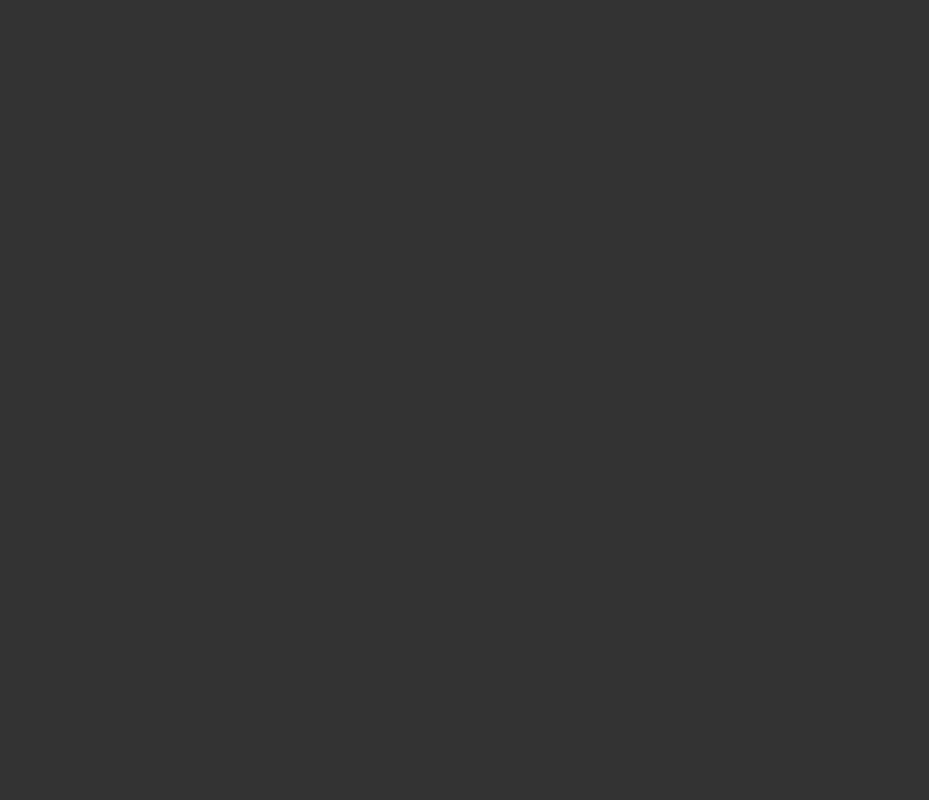
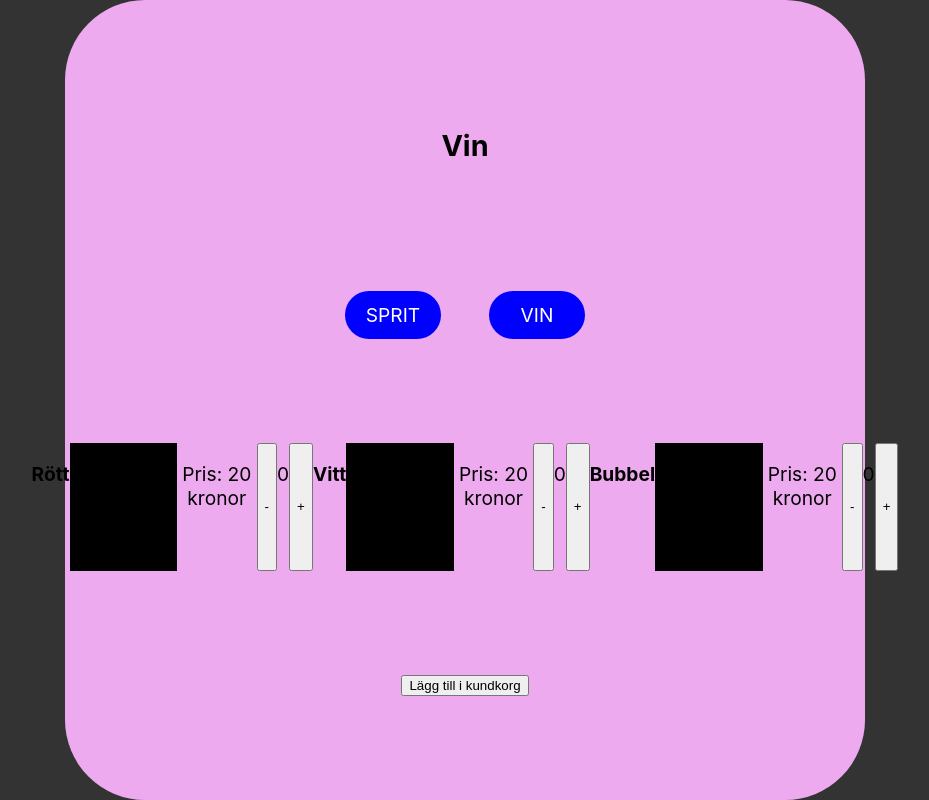
Before and after one commit to AdaHep/Krok-och-stok, a React (Create React App) app: page /productPageWine in a window 1280 px wide. Before the commit this address had no page. Shown: the whole page, without its empty margins (175-1104 px from the left). Built offline with nearby package versions, Linux system fonts and the light colour scheme.

Commit message:
Skapa beerpage Fixes #12
Co-authored-by: Emil <empafrontend@users.noreply.github.com>
Co-authored-by: Max Andersson <frontMAX@users.noreply.github.com>

```diff
--- a/public/index.html
+++ b/public/index.html
@@ -14,7 +14,7 @@
 
     <link rel="manifest" href="%PUBLIC_URL%/manifest.json" />
 
-    <title>Fyllekollen</title>
+    <title>Krök och Stök</title>
   </head>
 
   <body>
--- a/src/components/App.tsx
+++ b/src/components/App.tsx
@@ -1,6 +1,8 @@
 import { BrowserRouter, Routes, Route } from "react-router-dom";
 import AgeCheck from "./ageCheck";
 import ProductPageBeer from "./productPageBeer";
+import ProductPageSprit from "./productPageSprit";
+import ProductPageWine from "./productPageWine";
 import Under18 from "./under18";
 
 function App() {
@@ -9,6 +11,8 @@ function App() {
       <Routes>
         <Route path="/" element={<AgeCheck />}></Route>
         <Route path="productPageBeer" element={<ProductPageBeer />}></Route>
+        <Route path="productPageSprit" element={<ProductPageSprit />}></Route>
+        <Route path="productPageWine" element={<ProductPageWine />}></Route>
         <Route path="under18" element={<Under18 />}></Route>
       </Routes>
     </BrowserRouter>
--- a/src/components/productPageBeer.tsx
+++ b/src/components/productPageBeer.tsx
@@ -1,4 +1,6 @@
+import { setUncaughtExceptionCaptureCallback } from "process";
 import { CSSProperties, useState } from "react";
+import { Link } from "react-router-dom";
 
 function ProductPageBeer() {
   const [beer1Count, setBeer1Count] = useState(0);
@@ -7,15 +9,24 @@ function ProductPageBeer() {
   const [beer4Count, setBeer4Count] = useState(0);
   const [beer5Count, setBeer5Count] = useState(0);
   const [beer6Count, setBeer6Count] = useState(0);
+  const [shoppingCart, setTotalBeerCount] = useState(0);
 
   return (
     <div style={productContainer}>
-      <h2>Välj berusninsgmedel</h2>
+      <h2>ÖL</h2>
+      <div style={menuButtons}>
+        <Link style={LinkStyle} to="/productPageSprit">
+          SPRIT
+        </Link>
+        <Link style={LinkStyle} to="/productPageWine">
+          VIN
+        </Link>
+      </div>
       <div style={productCardContainer}>
         <div style={productCard}>
           <p style={productHeadline}>Arboga 10.2%</p>
           <div style={picturePlaceholder}>Picture Placeholder</div>
-          <p>Pris: 20 kronor</p>
+          <p>Pris: 15 kronor</p>
           <div style={productButtons}>
             <button onClick={() => setBeer1Count(beer1Count - 1)}>-</button>
             <p>{beer1Count}</p>
@@ -25,7 +36,7 @@ function ProductPageBeer() {
         <div style={productCard}>
           <p style={productHeadline}>Ey Bro 7.5%</p>
           <div style={picturePlaceholder}>Picture Placeholder</div>
-          <p>Pris: 20 kronor</p>
+          <p>Pris: 10 kronor</p>
           <div style={productButtons}>
             <button onClick={() => setBeer2Count(beer2Count - 1)}>-</button>
             <p>{beer2Count}</p>
@@ -35,7 +46,7 @@ function ProductPageBeer() {
         <div style={productCard}>
           <p style={productHeadline}>Falcon 5.3%</p>
           <div style={picturePlaceholder}>Picture Placeholder</div>
-          <p>Pris: 20 kronor</p>
+          <p>Pris: 1 kronor</p>
           <div style={productButtons}>
             <button onClick={() => setBeer3Count(beer3Count - 1)}>-</button>
             <p>{beer3Count}</p>
@@ -45,7 +56,7 @@ function ProductPageBeer() {
         <div style={productCard}>
           <p style={productHeadline}>Mariestad 5.2%</p>
           <div style={picturePlaceholder}>Picture Placeholder</div>
-          <p>Pris: 20 kronor</p>
+          <p>Pris: 8 kronor</p>
           <div style={productButtons}>
             <button onClick={() => setBeer4Count(beer4Count - 1)}>-</button>
             <p>{beer4Count}</p>
@@ -55,7 +66,7 @@ function ProductPageBeer() {
         <div style={productCard}>
           <p style={productHeadline}>Pistonhead 5.2%</p>
           <div style={picturePlaceholder}>Picture Placeholder</div>
-          <p>Pris: 20 kronor</p>
+          <p>Pris: 22 kronor</p>
           <div style={productButtons}>
             <button onClick={() => setBeer5Count(beer5Count - 1)}>-</button>
             <p>{beer5Count}</p>
@@ -65,7 +76,7 @@ function ProductPageBeer() {
         <div style={productCard}>
           <p style={productHeadline}>Carlsberg 4.3%</p>
           <div style={picturePlaceholder}>Picture Placeholder</div>
-          <p>Pris: 20 kronor</p>
+          <p>Pris: 11 kronor</p>
           <div style={productButtons}>
             <button onClick={() => setBeer6Count(beer6Count - 1)}>-</button>
             <p>{beer5Count}</p>
@@ -73,7 +84,16 @@ function ProductPageBeer() {
           </div>
         </div>
       </div>
-      <button>Lägg till i kundkorg</button>
+      <button
+        onClick={() =>
+          setTotalBeerCount(
+            shoppingCart + beer1Count + (shoppingCart + beer2Count)
+          )
+        }
+      >
+        Lägg till i kundkorg
+      </button>
+      <p>{shoppingCart}</p>
     </div>
   );
 }
@@ -83,7 +103,6 @@ export default ProductPageBeer;
 const productContainer: CSSProperties = {
   display: "flex",
   flexDirection: "column",
-  height: "50rem",
   width: "50rem",
   backgroundColor: "#eae",
   borderRadius: "5rem",
@@ -106,6 +125,12 @@ const productCardContainer: CSSProperties = {
   gridTemplateColumns: "repeat(3, 1fr)",
 };
 
+const menuButtons: CSSProperties = {
+  display: "flex",
+  justifyContent: "space-between",
+  width: "15rem",
+};
+
 const productCard: CSSProperties = {};
 
 const productButtons: CSSProperties = {
@@ -118,3 +143,14 @@ const picturePlaceholder: CSSProperties = {
   height: "8rem",
   width: "8rem",
 };
+const LinkStyle: CSSProperties = {
+  display: "flex",
+  textDecoration: "none",
+  height: "3rem",
+  width: "6rem",
+  background: "blue",
+  borderRadius: "8rem",
+  color: "white",
+  justifyContent: "center",
+  alignItems: "center",
+};
--- /dev/null
+++ b/src/components/productPageSprit.tsx
@@ -0,0 +1,114 @@
+import { CSSProperties, useState } from "react";
+import { Link } from "react-router-dom";
+
+function ProductPageSprit() {
+  const [sprit1Count, setSprit1Count] = useState(0);
+  const [sprit2Count, setSprit2Count] = useState(0);
+  const [sprit3Count, setSprit3Count] = useState(0);
+
+  return (
+    <div style={productContainer}>
+      <h2>Sprit</h2>
+      <div style={menuButtons}>
+        <Link style={LinkStyle} to="/productPageBeer">
+          ÖL
+        </Link>
+        <Link style={LinkStyle} to="/productPageWine">
+          VIN
+        </Link>
+      </div>
+      <div style={productCardContainer}>
+        <div style={productCard}>
+          <p style={productHeadline}>Absolut Vodka 40%</p>
+          <div style={picturePlaceholder}>Picture Placeholder</div>
+          <p>Pris: 20 kronor</p>
+          <div style={productButtons}>
+            <button onClick={() => setSprit1Count(sprit1Count - 1)}>-</button>
+            <p>{sprit1Count}</p>
+            <button onClick={() => setSprit1Count(sprit1Count + 1)}>+</button>
+          </div>
+        </div>
+        <div style={productCard}>
+          <p style={productHeadline}>Jelzin BiB 40%</p>
+          <div style={picturePlaceholder}>Picture Placeholder</div>
+          <p>Pris: 20 kronor</p>
+          <div style={productButtons}>
+            <button onClick={() => setSprit2Count(sprit2Count - 1)}>-</button>
+            <p>{sprit2Count}</p>
+            <button onClick={() => setSprit2Count(sprit2Count + 1)}>+</button>
+          </div>
+        </div>
+        <div style={productCard}>
+          <p style={productHeadline}>Jäger 70cl 40%</p>
+          <div style={picturePlaceholder}>Picture Placeholder</div>
+          <p>Pris: 20 kronor</p>
+          <div style={productButtons}>
+            <button onClick={() => setSprit3Count(sprit3Count - 1)}>-</button>
+            <p>{sprit3Count}</p>
+            <button onClick={() => setSprit3Count(sprit3Count + 1)}>+</button>
+          </div>
+        </div>
+      </div>
+
+      <button>Lägg till i kundkorg</button>
+    </div>
+  );
+}
+
+export default ProductPageSprit;
+
+const productContainer: CSSProperties = {
+  display: "flex",
+  flexDirection: "column",
+  height: "50rem",
+  width: "50rem",
+  backgroundColor: "#eae",
+  borderRadius: "5rem",
+  color: "black",
+  alignItems: "center",
+  justifyContent: "space-evenly",
+  fontSize: "1.2rem",
+  textAlign: "center",
+};
+
+const productHeadline: CSSProperties = {
+  fontSize: "1.2rem",
+  fontWeight: "bold",
+};
+
+const productCardContainer: CSSProperties = {
+  display: "grid",
+  boxSizing: "border-box",
+  flexDirection: "row",
+  gridTemplateColumns: "repeat(3, 1fr)",
+};
+
+const menuButtons: CSSProperties = {
+  display: "flex",
+  justifyContent: "space-between",
+  width: "15rem",
+};
+
+const productCard: CSSProperties = {};
+
+const productButtons: CSSProperties = {
+  display: "flex",
+  justifyContent: "center",
+};
+
+const picturePlaceholder: CSSProperties = {
+  backgroundColor: "black",
+  height: "8rem",
+  width: "8rem",
+};
+const LinkStyle: CSSProperties = {
+  display: "flex",
+  textDecoration: "none",
+  height: "3rem",
+  width: "6rem",
+  background: "blue",
+  borderRadius: "8rem",
+  color: "white",
+  justifyContent: "center",
+  alignItems: "center",
+};
--- /dev/null
+++ b/src/components/productPageWine.tsx
@@ -0,0 +1,118 @@
+import { CSSProperties, useState } from "react";
+import { Link } from "react-router-dom";
+
+function ProductPageWine() {
+  const [wine1Count, setWine1Count] = useState(0);
+  const [wine2Count, setWine2Count] = useState(0);
+  const [wine3Count, setWine3Count] = useState(0);
+
+  return (
+    <div style={productContainer}>
+      <h2>Vin</h2>
+      <div style={menuButtons}>
+        <Link style={LinkStyle} to="/productPageSprit">
+          SPRIT
+        </Link>
+        <Link style={LinkStyle} to="/productPageWine">
+          VIN
+        </Link>
+      </div>
+      <div style={productCardContainer}>
+        <div style={productCard}>
+          <p style={productHeadline}>Rött</p>
+          <div style={picturePlaceholder}>Picture Placeholder</div>
+          <p>Pris: 20 kronor</p>
+          <div style={productButtons}>
+            <button onClick={() => setWine1Count(wine1Count - 1)}>-</button>
+            <p>{wine1Count}</p>
+            <button onClick={() => setWine1Count(wine1Count + 1)}>+</button>
+          </div>
+        </div>
+        <div style={productCard}>
+          <p style={productHeadline}>Vitt</p>
+          <div style={picturePlaceholder}>Picture Placeholder</div>
+          <p>Pris: 20 kronor</p>
+          <div style={productButtons}>
+            <button onClick={() => setWine2Count(wine2Count - 1)}>-</button>
+            <p>{wine2Count}</p>
+            <button onClick={() => setWine2Count(wine2Count + 1)}>+</button>
+          </div>
+        </div>
+        <div style={productCard}>
+          <p style={productHeadline}>Bubbel</p>
+          <div style={picturePlaceholder}>Picture Placeholder</div>
+          <p>Pris: 20 kronor</p>
+          <div style={productButtons}>
+            <button onClick={() => setWine3Count(wine3Count - 1)}>-</button>
+            <p>{wine3Count}</p>
+            <button onClick={() => setWine3Count(wine3Count + 1)}>+</button>
+          </div>
+        </div>
+      </div>
+
+      <button>Lägg till i kundkorg</button>
+    </div>
+  );
+}
+
+export default ProductPageWine;
+
+const productContainer: CSSProperties = {
+  display: "flex",
+  flexDirection: "column",
+  height: "50rem",
+  width: "50rem",
+  backgroundColor: "#eae",
+  borderRadius: "5rem",
+  color: "black",
+  alignItems: "center",
+  justifyContent: "space-evenly",
+  fontSize: "1.2rem",
+  textAlign: "center",
+};
+
+const productHeadline: CSSProperties = {
+  fontSize: "1.2rem",
+  fontWeight: "bold",
+};
+
+const productCardContainer: CSSProperties = {
+  display: "grid",
+  boxSizing: "border-box",
+  flexDirection: "row",
+  gridTemplateColumns: "repeat(3, 1fr)",
+};
+
+const menuButtons: CSSProperties = {
+  display: "flex",
+  justifyContent: "space-between",
+  width: "15rem",
+};
+
+const productCard: CSSProperties = {
+  display: "flex",
+  justifyContent: "center",
+};
+
+const productButtons: CSSProperties = {
+  display: "flex",
+  justifyContent: "center",
+};
+
+const picturePlaceholder: CSSProperties = {
+  backgroundColor: "black",
+  height: "8rem",
+  width: "8rem",
+};
+
+const LinkStyle: CSSProperties = {
+  textDecoration: "none",
+  display: "flex",
+  height: "3rem",
+  width: "6rem",
+  background: "blue",
+  borderRadius: "8rem",
+  color: "white",
+  justifyContent: "center",
+  alignItems: "center",
+};
```
Also changed, not shown: src/components/varukorgTest.tsx (added, +9 -0 lines), src/images/arboga.png (added), 1 other file (tests, documents, lock files or other folders).
